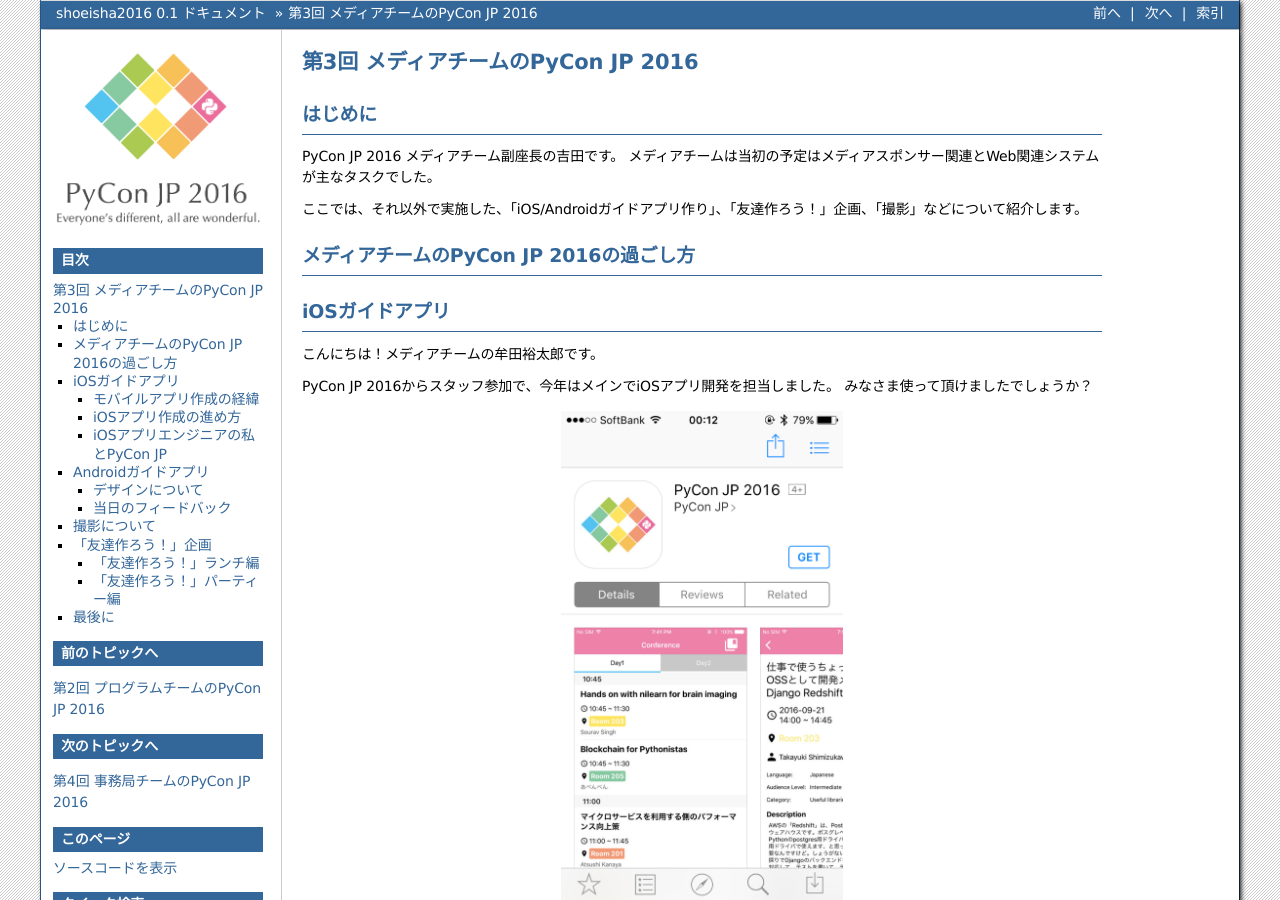
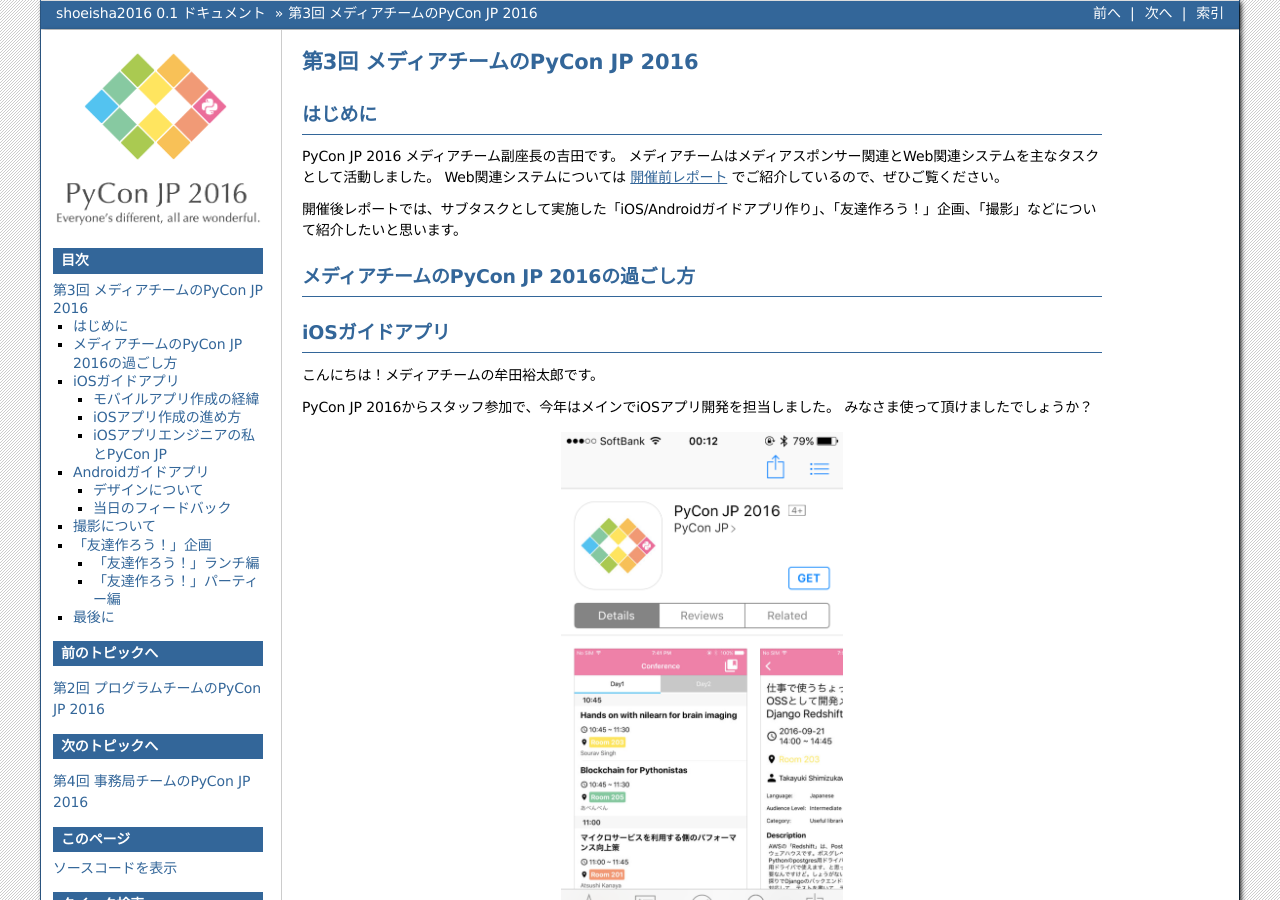
Before and after one commit to pyconjp/shoeisha2016, a Sphinx documentation site: the page built from source/afterreport_03_media.rst, in a window 1280 px wide and 900 px high. Built offline with Sphinx 7.4.7, drawn with Linux system fonts in a browser that asks for light colours.

Commit message:
SAR-1551 modify intro

```diff
--- a/source/afterreport_03_media.rst
+++ b/source/afterreport_03_media.rst
@@ -5,9 +5,10 @@
 はじめに
 ===========
 PyCon JP 2016 メディアチーム副座長の吉田です。
-メディアチームは当初の予定はメディアスポンサー関連とWeb関連システムが主なタスクでした。
+メディアチームはメディアスポンサー関連とWeb関連システムを主なタスクとして活動しました。
+Web関連システムについては `開催前レポート <https://codezine.jp/article/detail/9607?p=3>`_ でご紹介しているので、ぜひご覧ください。
 
-ここでは、それ以外で実施した、「iOS/Androidガイドアプリ作り」、「友達作ろう！」企画、「撮影」などについて紹介します。
+開催後レポートでは、サブタスクとして実施した「iOS/Androidガイドアプリ作り」、「友達作ろう！」企画、「撮影」などについて紹介したいと思います。
 
 メディアチームのPyCon JP 2016の過ごし方
 ==========================================
```
